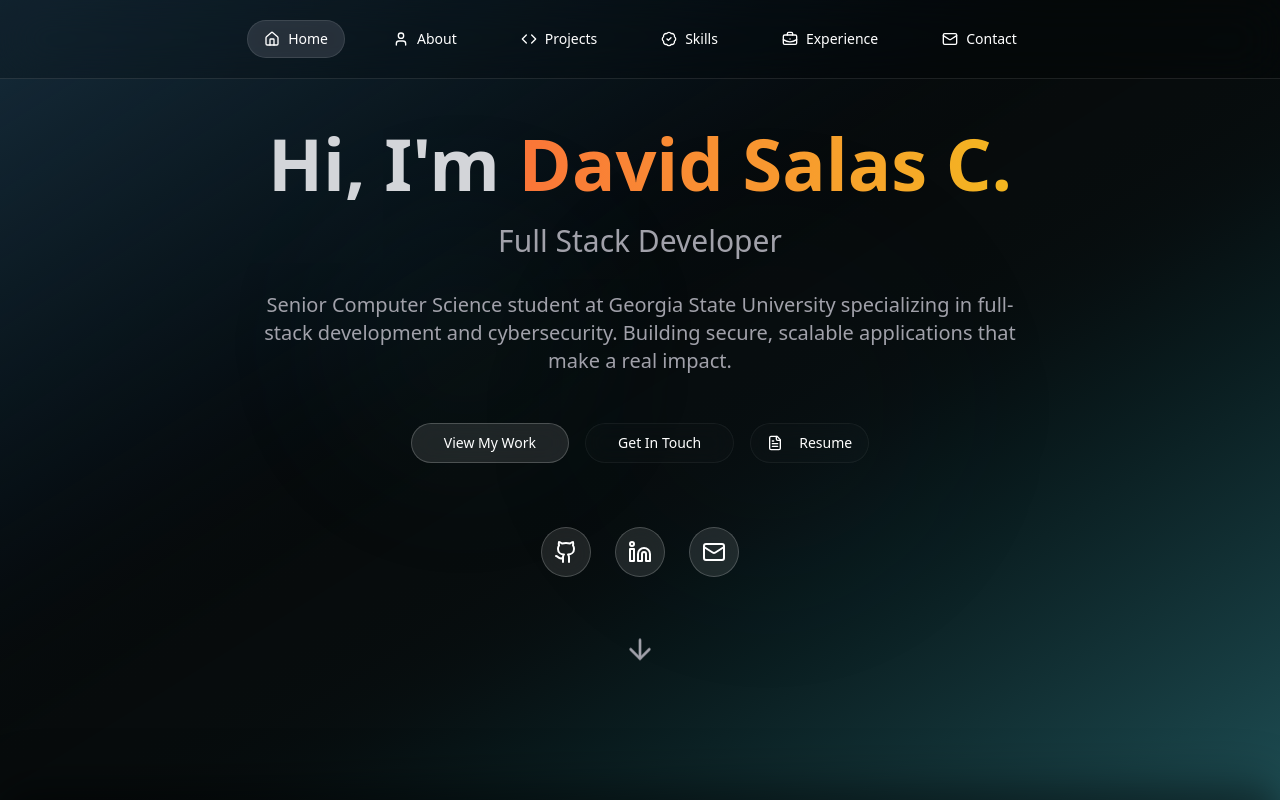
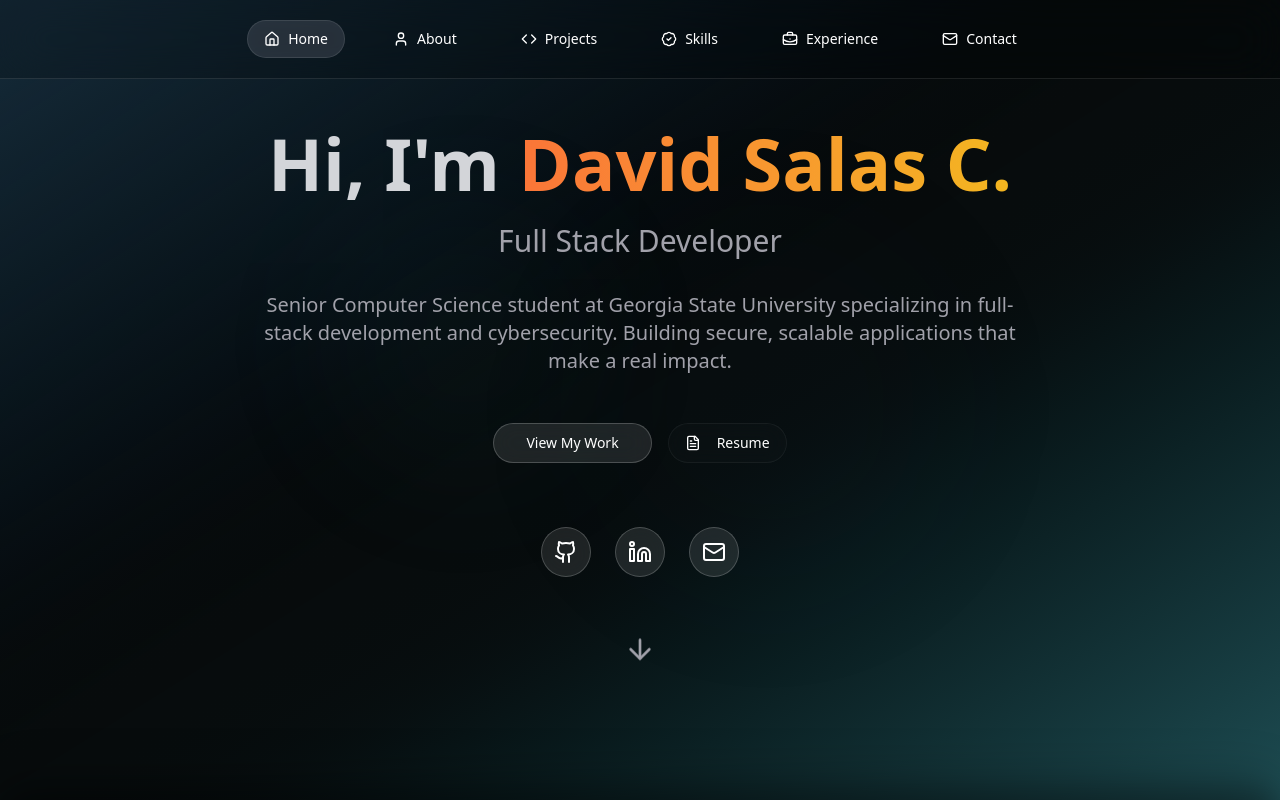
Before and after one commit to DaveTron4/David-Salas-Portfolio, a React (Vite) app in the folder portfolio-client/: page / in a window 1280 px wide. Shown: the top 800 px of the page. Built offline with nearby package versions, Linux system fonts and the light colour scheme.

Commit message:
Removed get in touch button from hero

```diff
--- a/portfolio-client/src/components/home/Hero.tsx
+++ b/portfolio-client/src/components/home/Hero.tsx
@@ -97,14 +97,6 @@ const Hero = () => {
                     View My Work
                 </Button>
                 <Button
-                    onClick={() => scrollToSection("contact")}
-                    variant="outline"
-                    size="lg"
-                    className="glass hover:bg-accent1/20 border-accent1/30 px-8 py-3 rounded-full text-white"
-                >
-                    Get In Touch
-                </Button>
-                <Button
                     asChild
                     variant="outline"
                     size="lg"
```
